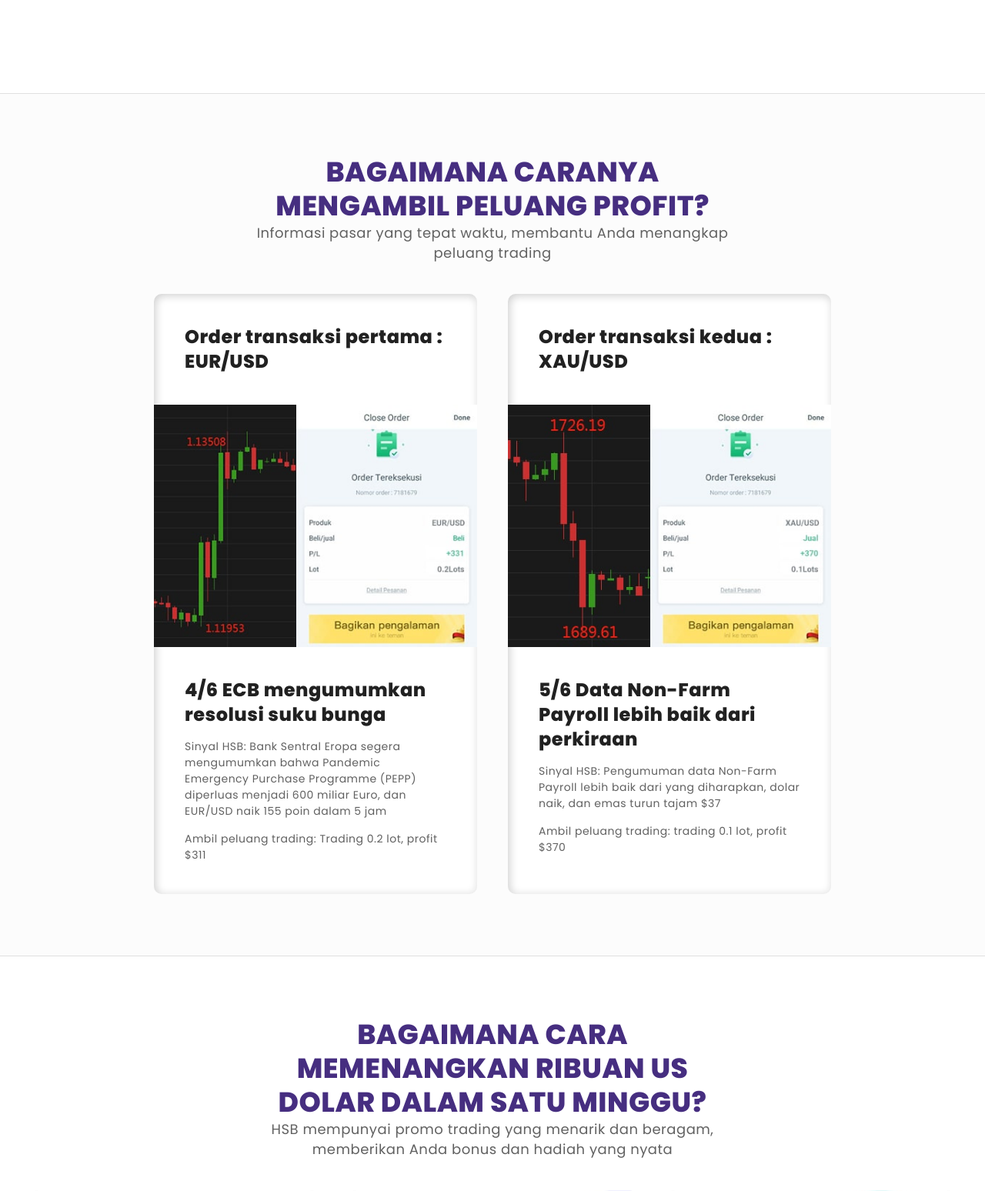
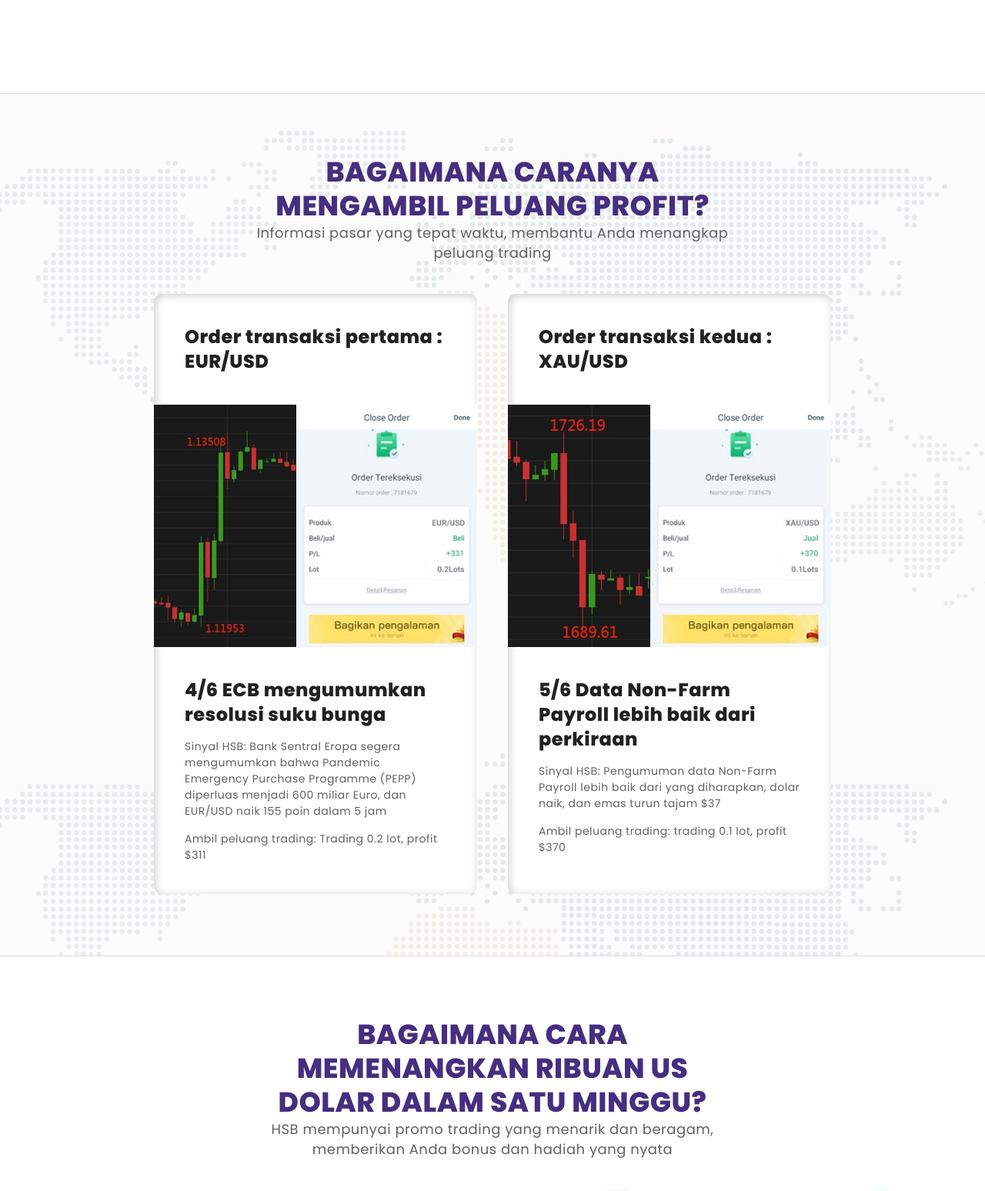
Before and after one commit to ovarz/hsb, a PHP site: page / in a window 1280 px wide. Shown: the part 2696-4244 px from the top of the page at 77% size. Run offline with PHP 8.4, Linux system fonts and the light colour scheme.

Commit message:
update section profit

```diff
--- a/css/core.css
+++ b/css/core.css
@@ -96,6 +96,10 @@ grid-column-gap:var(--section-space); grid-row-gap:var(--section-space);}
 
 
 
+.profit{position:relative;}
+.profit .cover-image{background-color:transparent;}
+.profit .cover-image:after{background:0;}
+.profit .cover-image .flex_lazy{background-attachment:fixed; opacity:0.5;}
 .profit > span{display:block; position:relative; z-index:3;}
 .profit-content > span{display:grid; grid-template-columns:repeat(auto-fit, minmax(240px,1fr)); grid-column-gap:10px; grid-row-gap:10px;}
 .profit-content-box{background-color:#FFF; overflow:hidden;
--- a/module/profit.php
+++ b/module/profit.php
@@ -1,4 +1,8 @@
-  <section class="profit content_center">
+<section class="profit content_center">
+  <div class="cover-image">
+    <div class="mobile-only flex_lazy"><img alt="Cover" data-original="img/worldmap-mobile.png" /></div>
+    <div class="desktop-only flex_lazy"><img alt="Cover" data-original="img/worldmap-desktop.png" /></div>
+  </div>
     <span>
       <div class="section-title content_center">
         <span>
@@ -38,4 +42,4 @@
         </span>
       </div>
     </span>
-  </section>
+</section>
```
Also changed, not shown: img/worldmap-desktop.png (added), img/worldmap-mobile.png (added).
